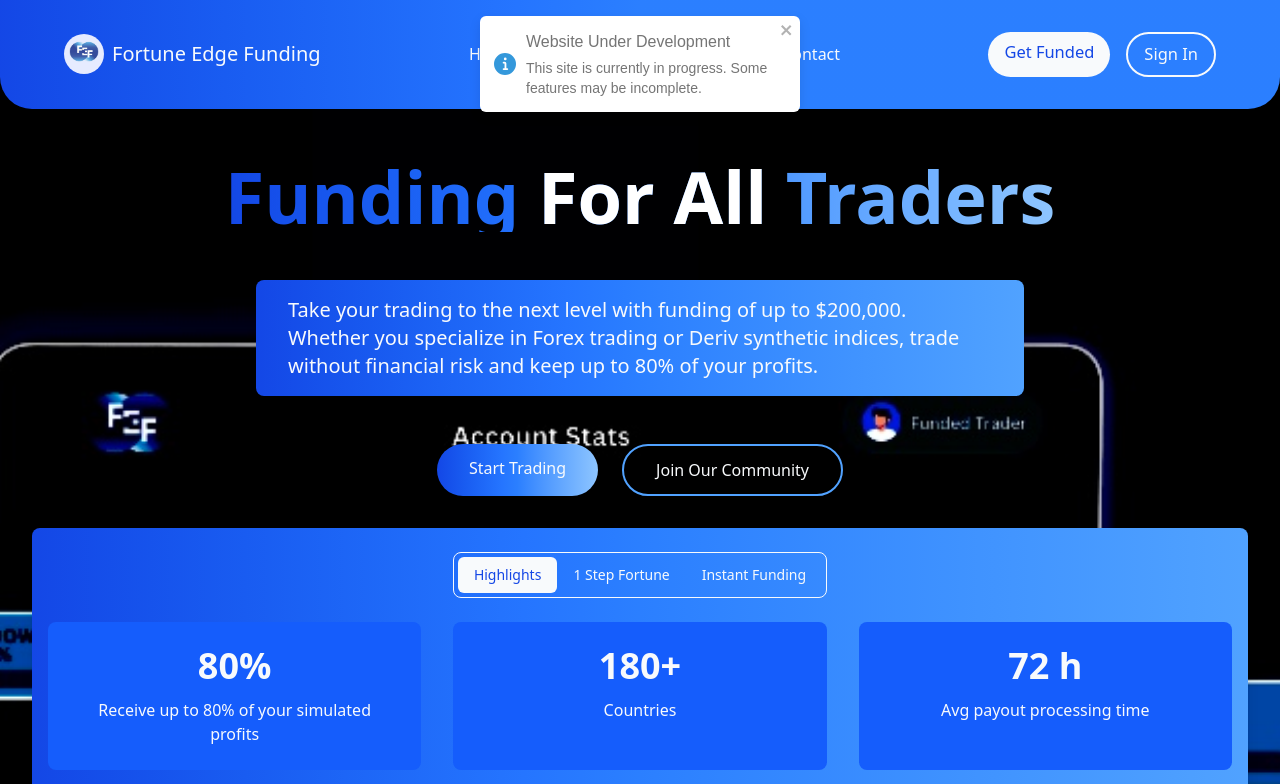
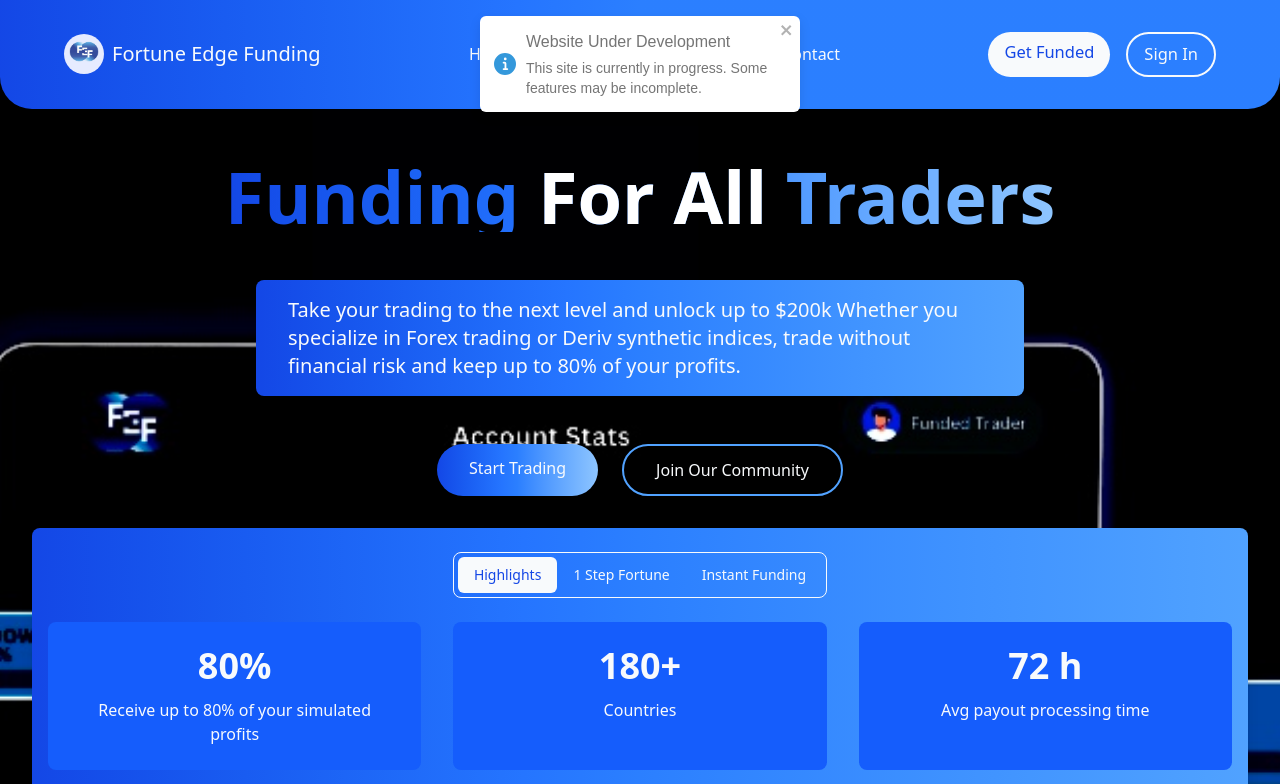
Before and after one commit to dabiegorden/funded_trader_firm, a Next.js app: page / in a window 1280 px wide. Shown: the top 784 px of the page. Built offline with nearby package versions, Linux system fonts and the light colour scheme.

Commit message:
Update Hero.jsx

```diff
--- a/components/Hero.jsx
+++ b/components/Hero.jsx
@@ -59,7 +59,7 @@
           </h1>
 
           <p className="max-w-3xl text-lg md:text-xl mb-8 md:mb-12 text-slate-50 bg-gradient-to-r from-blue-700 via-blue-500 to-blue-400 py-4 px-6 md:px-8 rounded-lg">
-            Take your trading to the next level with funding of up to $200,000. Whether you specialize in Forex trading or Deriv synthetic indices, trade without financial risk and keep up to 80% of your profits.
+            Take your trading to the next level and unlock up to $200k Whether you specialize in Forex trading or Deriv synthetic indices, trade without financial risk and keep up to 80% of your profits.
           </p>
 
           <div className="flex flex-col sm:flex-row space-y-4 sm:space-y-0 sm:space-x-6 w-full sm:w-auto">
```
